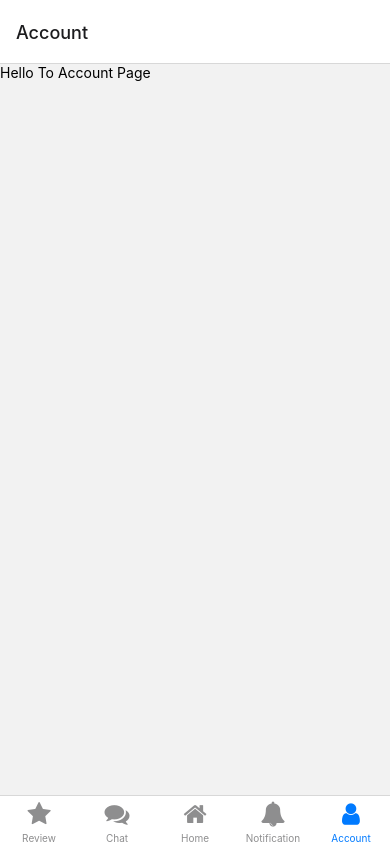
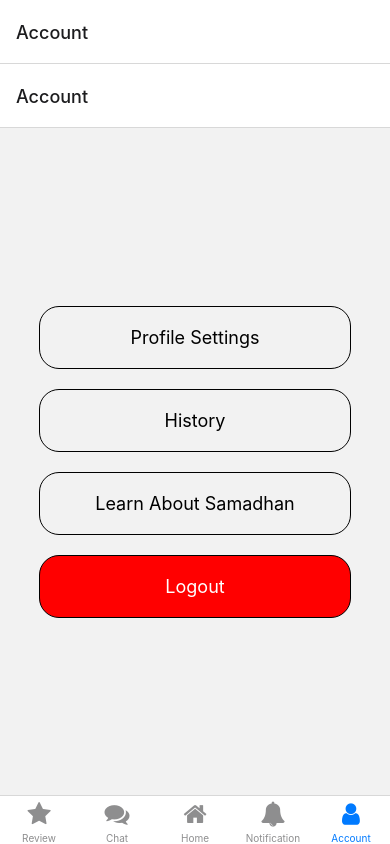
Before and after one commit to AbuMomin/Samadhan_App, a React Native app in the folder frontEnd/: screen /Account in a window 390 px wide. Built offline with nearby package versions, Linux system fonts and the light colour scheme.

Commit message:
UI Post a Job added

```diff
--- a/frontEnd/App.tsx
+++ b/frontEnd/App.tsx
@@ -4,8 +4,6 @@ import { createBottomTabNavigator } from "@react-navigation/bottom-tabs";
 import { createStackNavigator } from "@react-navigation/stack";
 import ClientHomePage from "./src/pages_Client/HomeClientPage";
 import ReviewClientPage from "./src/pages_Client/ReviewClient";
-import AccountClientPage from "./src/pages_Client/AccountClient";
-import ChatClientPage from "./src/pages_Client/ChatClient";
 import Icon from "react-native-vector-icons/FontAwesome";
 import PagesScreen from "./src/common/Pages";
 import LandingPage from "./src/common/LandingPage";
@@ -13,8 +11,14 @@ import GetStartedPage from "./src/common/GetStartedPage";
 import NotificationPage from "./src/common/Notification";
 import RecentChatsPage from "./src/common/RecentChatsPage";
 import ChattingPage from "./src/common/ChattingPage";
+import AccountPage from "./src/common/AccountPage";
+import ProfileSettingsPage from "./src/common/ProfileSettingsPage";
+import HistoryPage from "./src/pages_Client/HistoryPage";
+import JobPostingPage from "./src/pages_Client/JobPostingPage";
+// import LearnAboutSamadhanPage from "./src/common/SamadhanPage";
 
 const stack = createStackNavigator();
+
 const TempReviewScreen = () => {
   return (
     <stack.Navigator screenOptions={{ headerShown: false }}>
@@ -32,6 +36,26 @@ const ChatsStack = () => (
     <stack.Screen name="Chatting" component={ChattingPage} />
   </stack.Navigator>
 );
+
+const AccountStack = () => {
+  return (
+    <stack.Navigator>
+      <stack.Screen name="Account" component={AccountPage} />
+      <stack.Screen name="ProfileSettings" component={ProfileSettingsPage} />
+      <stack.Screen name="History" component={HistoryPage} />
+      {/* <stack.Screen name="LearnMoreSamadhan" component={LearnAboutSamadhanPage} /> */}
+    </stack.Navigator>
+  );
+};
+
+const ClientHomeStack = () => {
+  return (
+    <stack.Navigator>
+      <stack.Screen name="MainHome" component={ClientHomePage} />
+      <stack.Screen name="PostJob" component={JobPostingPage} />
+    </stack.Navigator>
+  );
+};
 
 const Tab = createBottomTabNavigator();
 const App = (props: any) => {
@@ -60,9 +84,9 @@ const App = (props: any) => {
       >
         <Tab.Screen name="Review" component={TempReviewScreen} />
         <Tab.Screen name="Chat" component={ChatsStack} />
-        <Tab.Screen name="Home" component={ClientHomePage} />
+        <Tab.Screen name="Home" component={ClientHomeStack} />
         <Tab.Screen name="Notification" component={NotificationPage} />
-        <Tab.Screen name="Account" component={AccountClientPage} />
+        <Tab.Screen name="Account" component={AccountStack} />
       </Tab.Navigator>
     </NavigationContainer>
   );
--- a/frontEnd/package.json
+++ b/frontEnd/package.json
@@ -10,6 +10,7 @@
   },
   "dependencies": {
     "@react-native-community/viewpager": "^5.0.11",
+    "@react-native-picker/picker": "2.4.10",
     "@react-navigation/bottom-tabs": "^6.5.11",
     "@react-navigation/native": "^6.1.9",
     "@react-navigation/stack": "^6.3.20",
@@ -23,6 +24,7 @@
     "react-native-gesture-handler": "~2.12.0",
     "react-native-safe-area-context": "4.6.3",
     "react-native-safe-area-view": "^1.1.1",
+    "react-native-tag-input": "^0.0.21",
     "react-native-vector-icons": "^10.0.2",
     "typescript": "^5.1.3"
   },
--- /dev/null
+++ b/frontEnd/src/common/AccountPage.tsx
@@ -0,0 +1,82 @@
+import React from "react";
+import { View, Text, TouchableOpacity, StyleSheet } from "react-native";
+// import { useNavigation } from "@react-navigation/native";
+
+const AccountPage: React.FC = (props: any) => {
+  //   const navigation = useNavigation();
+
+  const navigateToProfileSettings = () => {
+    props.navigation.navigate("ProfileSettings");
+  };
+
+  const navigateToHistory = () => {
+    props.navigation.navigate("History");
+  };
+
+  const navigateToLearnAboutSamadhan = () => {
+    props.navigation.navigate("LearnAboutSamadhan");
+  };
+
+  const handleLogout = () => {
+    // Perform logout logic HERE
+    // For example, clear user authentication state, tokens, etc.
+    props.navigation.navigate("Home");
+  };
+
+  return (
+    <View style={styles.container}>
+      <TouchableOpacity
+        style={styles.button}
+        onPress={navigateToProfileSettings}
+      >
+        <Text style={styles.buttonText}>Profile Settings</Text>
+      </TouchableOpacity>
+
+      <TouchableOpacity style={styles.button} onPress={navigateToHistory}>
+        <Text style={styles.buttonText}>History</Text>
+      </TouchableOpacity>
+
+      <TouchableOpacity
+        style={styles.button}
+        onPress={navigateToLearnAboutSamadhan}
+      >
+        <Text style={styles.buttonText}>Learn About Samadhan</Text>
+      </TouchableOpacity>
+
+      <TouchableOpacity
+        style={[styles.button, styles.logoutButton]}
+        onPress={handleLogout}
+      >
+        <Text style={[styles.buttonText, styles.logoutText]}>Logout</Text>
+      </TouchableOpacity>
+    </View>
+  );
+};
+
+const styles = StyleSheet.create({
+  container: {
+    flex: 1,
+    justifyContent: "center",
+    alignItems: "center",
+  },
+  button: {
+    width: "80%",
+    padding: 20,
+    marginVertical: 10,
+    borderWidth: 1,
+    borderRadius: 20,
+    borderColor: "#000",
+    alignItems: "center",
+  },
+  buttonText: {
+    fontSize: 18,
+  },
+  logoutButton: {
+    backgroundColor: "red",
+  },
+  logoutText: {
+    color: "#fff",
+  },
+});
+
+export default AccountPage;
--- a/frontEnd/src/common/ChattingPage.tsx
+++ b/frontEnd/src/common/ChattingPage.tsx
@@ -10,7 +10,7 @@ interface ChatMessage {
 
 const ChattingPage: React.FC = () => {
   const chatMessages: ChatMessage[] = [
-    { id: 1, sender: "John Doe", message: "Hello, how can I help you?" },
+    { id: 1, sender: "Afrin Chadni", message: "Hello, how can I help you?" },
     { id: 2, sender: "You", message: "I need plumbing service for my home." },
     // Add more chat messages as needed
   ];
@@ -36,7 +36,7 @@ const ChattingPage: React.FC = () => {
             <Text style={{ color: "#fff", fontWeight: "bold" }}>
               Plumbing Service
             </Text>
-            <Text style={{ color: "#fff" }}>Chatting with John Doe</Text>
+            <Text style={{ color: "#fff" }}>Chatting with Afrin Chadni</Text>
           </View>
         </View>
         {/* Buttons */}
@@ -86,7 +86,7 @@ const ChattingPage: React.FC = () => {
           borderRadius: 8,
         }}
       >
-        <Text>User A has set the Job Amount</Text>
+        <Text>You set the Job Amount : 1000 BDT</Text>
         <View style={{ flexDirection: "row", marginTop: 10 }}>
           <TouchableOpacity>
             <Button
--- /dev/null
+++ b/frontEnd/src/common/ProfileSettingsPage.tsx
@@ -0,0 +1,13 @@
+import React from "react";
+import { View, Text } from "react-native";
+
+const ProfileSettingsPage: React.FC = () => {
+  return (
+    <View>
+      <Text>Profile Settings Page</Text>
+      {/* Add your profile settings components here */}
+    </View>
+  );
+};
+
+export default ProfileSettingsPage;
--- /dev/null
+++ b/frontEnd/src/common/SamadhanPage.tsx
@@ -0,0 +1,13 @@
+import React from "react";
+import { View, Text } from "react-native";
+
+const LearnAboutSamadhanPage: React.FC = () => {
+  return (
+    <View>
+      <Text>Learn About Samadhan Page</Text>
+      {/* Add your learn about Samadhan components here */}
+    </View>
+  );
+};
+
+export default LearnAboutSamadhanPage;
--- a/frontEnd/src/pages_Client/AccountClient.tsx
+++ /dev/null
@@ -1,12 +0,0 @@
-import React from "react";
-import { Text, View } from "react-native";
-
-const AccountClientPage = () => {
-  return (
-    <View>
-      <Text>Hello To Account Page</Text>
-    </View>
-  );
-};
-
-export default AccountClientPage;
--- /dev/null
+++ b/frontEnd/src/pages_Client/HistoryPage.tsx
@@ -0,0 +1,13 @@
+import React from "react";
+import { View, Text } from "react-native";
+
+const HistoryPage: React.FC = () => {
+  return (
+    <View>
+      <Text>History Page</Text>
+      {/* Add your history components here */}
+    </View>
+  );
+};
+
+export default HistoryPage;
--- a/frontEnd/src/pages_Client/HomeClientPage.tsx
+++ b/frontEnd/src/pages_Client/HomeClientPage.tsx
@@ -9,6 +9,10 @@ import {
 } from "react-native";
 
 const ClientHomePage = (props: any) => {
+  const navPostJob = () => {
+    props.navigation.navigate("PostJob");
+  };
+
   return (
     <View style={styles.container}>
       <View style={styles.topBar}>
@@ -21,7 +25,7 @@ const ClientHomePage = (props: any) => {
           Connecting Local professionals to Household Service needs.
         </Text>
 
-        <TouchableOpacity style={styles.postJobButton}>
+        <TouchableOpacity style={styles.postJobButton} onPress={navPostJob}>
           <Text style={styles.postJobButtonText}>Post your Household Job</Text>
         </TouchableOpacity>
 
--- /dev/null
+++ b/frontEnd/src/pages_Client/JobPostingPage.tsx
@@ -0,0 +1,119 @@
+import React, { useState } from "react";
+import {
+  View,
+  Text,
+  TextInput,
+  TouchableOpacity,
+  StyleSheet,
+} from "react-native";
+import TagInput from "react-native-tag-input";
+import { Picker } from "@react-native-picker/picker";
+
+const JobPostingPage: React.FC = () => {
+  const [jobTitle, setJobTitle] = useState("");
+  const [jobImage, setJobImage] = useState("");
+  const [jobDescription, setJobDescription] = useState("");
+  const [fullAddress, setFullAddress] = useState("");
+  const [locationTags, setLocationTags] = useState<string[]>([]);
+  const [urgency, setUrgency] = useState("");
+
+  const handlePostJob = () => {
+    // Implement logic to post the job
+    // You can send the data to your backend or perform any required action
+    console.log({
+      jobTitle,
+      jobImage,
+      jobDescription,
+      fullAddress,
+      locationTags,
+      urgency,
+    });
+  };
+
+  return (
+    <View style={styles.container}>
+      <Text style={styles.title}>Post a Job</Text>
+
+      <TextInput
+        style={styles.input}
+        placeholder="Title"
+        value={jobTitle}
+        onChangeText={(text) => setJobTitle(text)}
+      />
+
+      {/* Add image input component */}
+
+      <TextInput
+        style={styles.input}
+        placeholder="Job Description"
+        multiline
+        numberOfLines={4}
+        value={jobDescription}
+        onChangeText={(text) => setJobDescription(text)}
+      />
+
+      <TextInput
+        style={styles.input}
+        placeholder="Full Address"
+        value={fullAddress}
+        onChangeText={(text) => setFullAddress(text)}
+      />
+
+      <View style={styles.tagsContainer}>
+        <Text>Location Tags:</Text>
+        <TagInput
+          value={locationTags}
+          onChange={(tags) => setLocationTags(tags)}
+        />
+      </View>
+
+      <Picker
+        selectedValue={urgency}
+        onValueChange={(itemValue) => setUrgency(itemValue)}
+        style={styles.input}
+      >
+        <Picker.Item label="Within 24 hours" value="24h" />
+        <Picker.Item label="Within 48 hours" value="48h" />
+        <Picker.Item label="Within 7 days" value="7d" />
+      </Picker>
+
+      <TouchableOpacity style={styles.postButton} onPress={handlePostJob}>
+        <Text style={styles.postButtonText}>Post</Text>
+      </TouchableOpacity>
+    </View>
+  );
+};
+
+const styles = StyleSheet.create({
+  container: {
+    flex: 1,
+    padding: 16,
+  },
+  title: {
+    fontSize: 24,
+    fontWeight: "bold",
+    marginBottom: 16,
+  },
+  input: {
+    height: 40,
+    borderColor: "gray",
+    borderWidth: 1,
+    marginBottom: 16,
+    paddingHorizontal: 10,
+  },
+  tagsContainer: {
+    marginBottom: 16,
+  },
+  postButton: {
+    backgroundColor: "#4caf50",
+    padding: 10,
+    borderRadius: 8,
+    alignItems: "center",
+  },
+  postButtonText: {
+    color: "#fff",
+    fontWeight: "bold",
+  },
+});
+
+export default JobPostingPage;
```
Also changed, not shown: frontEnd/src/pages_Client/ChatClient.tsx (deleted, +0 -12 lines), frontEnd/src/pages_Client/NotificationClient.tsx (deleted, +0 -12 lines), 2 other files (tests, documents, lock files or other folders).
